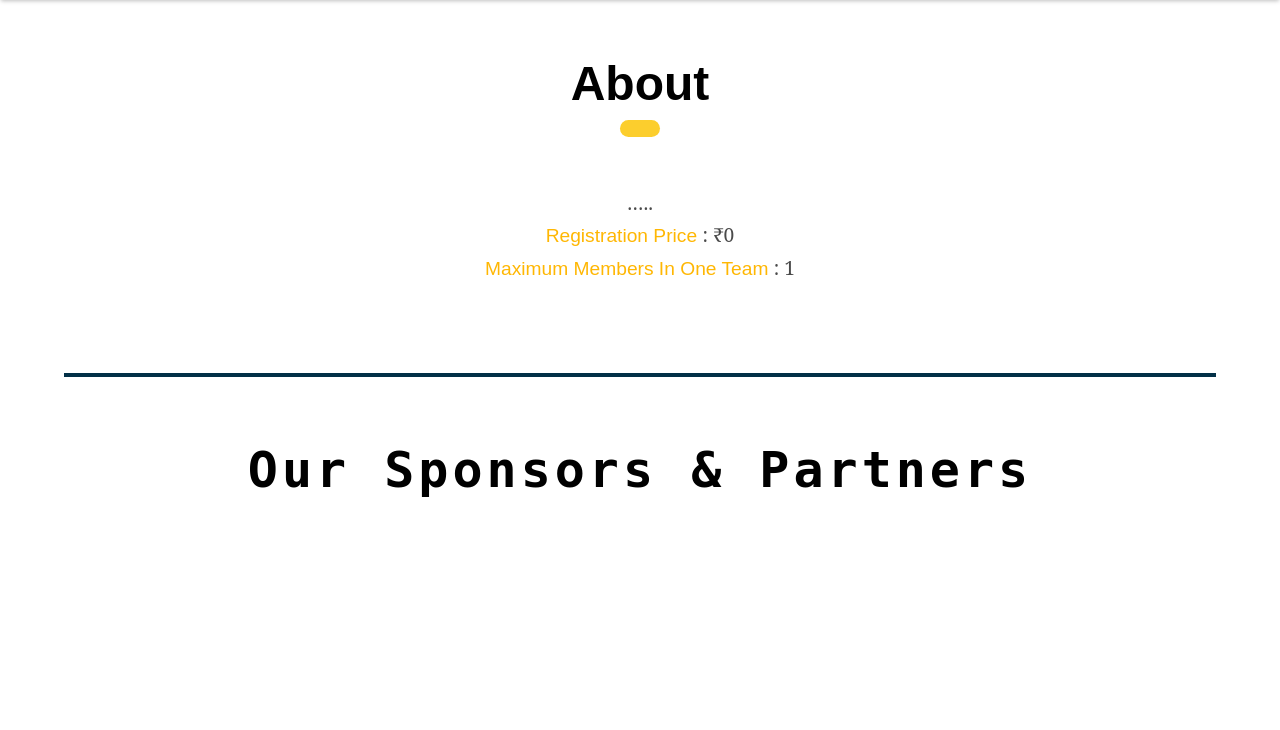
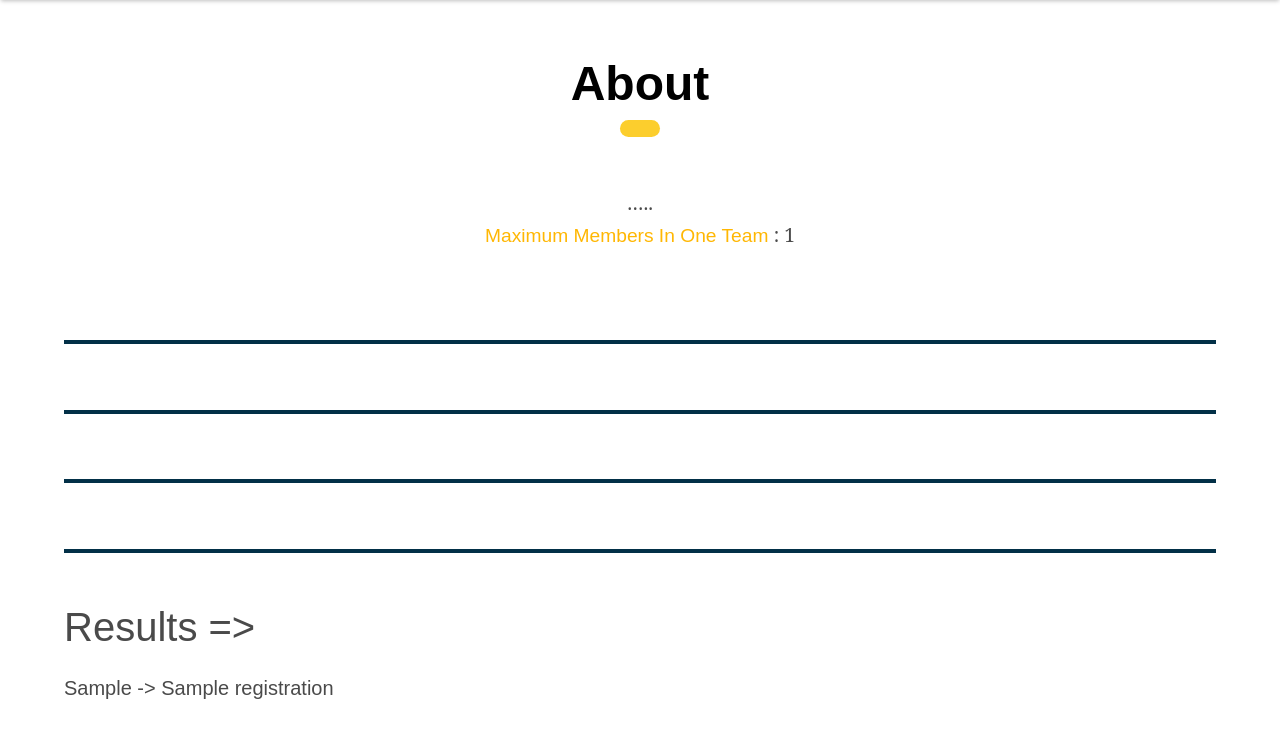
Before and after one commit to Aayush5sep/Scisoc-AIIMS-Delhi, a Django app: template templates/edc/hackathon.html in a window 1280 px wide. Shown: the part 100-830 px from the top of the page. Run offline with Django 4.2, Linux system fonts and the light colour scheme; the template is opened without the code that fills it: values that come from a table or form of the project are taken from there, others are empty; data comes from the database, SQL or seed files in the repository; tables that the repository leaves empty hold one stand-in row (values such as "Sample post"); some web fonts are replaced.

Commit message:
Added more conditions to display

```diff
--- a/templates/edc/edcpage.html
+++ b/templates/edc/edcpage.html
@@ -36,7 +36,7 @@
         <div class="columns">
           <div class="column is-three-fifths x5">
               <p class="reveal-up y3">
-                {{hack.desc}}<br>Registration Price : {{hack.reg_price}}
+                {{hack.desc}}{% if hack.reg_price > 0 %}<br>Registration Price : {{hack.reg_price}}{% endif %}
               </p>
               <center><div class="button">
                 <a href="/edc/hackathon/{{hack.id}}"> View More </a>
@@ -57,7 +57,9 @@
             <img src="/media/{{hack.poster}}"/>
           </div>
           <div class="s reveal-up column is-three-fifths y x5">
-            <p>{{hack.desc}}<br>Registration Price : {{hack.reg_price}}</p>
+            <p>
+              {{hack.desc}}{% if hack.reg_price > 0 %}<br>Registration Price : {{hack.reg_price}}{% endif %}
+            </p>
             <center><div class="button"><a href="/edc/hackathon/{{hack.id}}"> View More </a></div></center>
           </div>
         </div>
--- a/templates/edc/hackathon.html
+++ b/templates/edc/hackathon.html
@@ -27,8 +27,8 @@
         <div class="column has-text-centered">
           <h1 class="edch t">{{hack.name}}</h1>
           <p class="edcp">{{hack.desc}}<br>
-            <span style="color: #FFB703;">Registration Price </span>: ₹{{hack.reg_price}}<br>
-            <span style="color: #FFB703;">Maximum Members In One Team </span>: {{hack.team_cnt}}
+            {% if hack.reg_price > 0 %}<span style="color: #FFB703;">Registration Price </span>: ₹{{hack.reg_price}}<br>{% endif %}
+            {% if hack.team_cnt > 0 %}<span style="color: #FFB703;">Maximum Members In One Team </span>: {{hack.team_cnt}}{% endif %}
         </p>
         </div>
       </div>
@@ -89,7 +89,7 @@
     {% endif %} {% endcomment %}
 
 <div class="container bordered">
-    {% if hack.sponsors %}
+    {% if hack.sponsors|length > 0 %}
         <section class="sponsors section">
             <h1>Our Sponsors & Partners</h1>
             <div class="slider">
```
